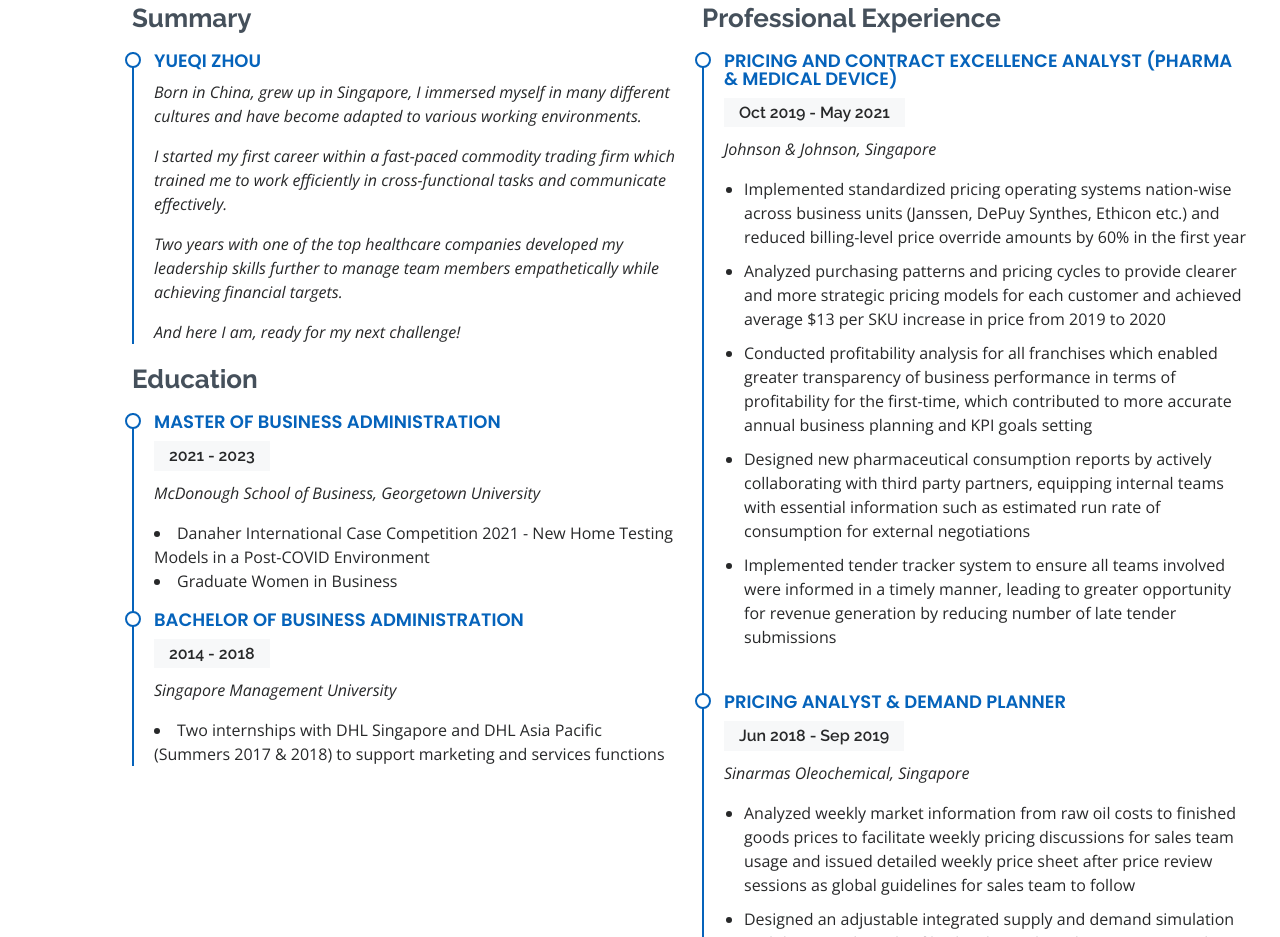
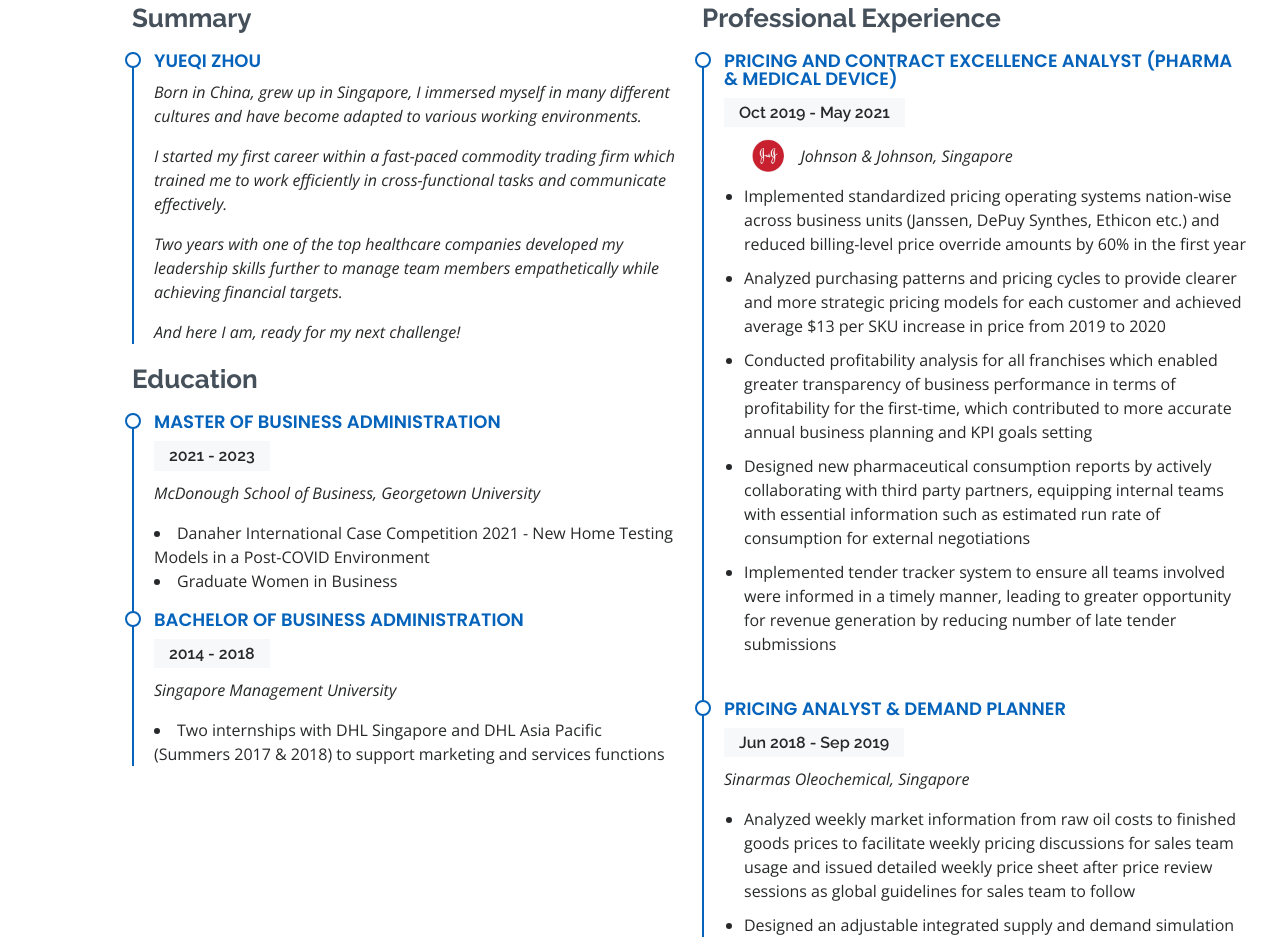
Before and after one commit to YueqiZhou/yueqi_website, a plain HTML site: page index.html in a window 1280 px wide. Shown: the part 1709-2646 px from the top of the page. Drawn offline with nearby package versions, Linux system fonts and the light colour scheme.

Commit message:
add J&J logo to resume page

```diff
--- a/index.html
+++ b/index.html
@@ -119,7 +119,7 @@
 
 
     <!-- ======= Skills Section ======= -->
-<!--    <section id="skills" class="skills section-bg">-->
+   <!-- <section id="skills" class="skills section-bg">-->
 <!--      <div class="container" data-aos="fade-up">-->
 
 <!--        <div class="section-title">-->
@@ -182,7 +182,7 @@
 <!--        </div>-->
 
 <!--      </div>-->
-<!--    </section>-->
+<!--    </section> -->
     <!-- End Skills Section -->
 
     <!-- ======= Resume Section ======= -->
@@ -231,7 +231,20 @@
             <div class="resume-item">
               <h4>Pricing and Contract Excellence Analyst (Pharma & Medical Device)</h4>
               <h5>Oct 2019 - May 2021</h5>
-              <p><em>Johnson & Johnson, Singapore </em></p>
+              <div class="container-fluid">
+                <div class="row">
+                  <div class="span4">
+                    <img src="assets/img/jnj.png", alt="...", style="max-width: 8.5%; float: left;">
+                    <div class="row">
+                      <p style="margin-top: 1.5%;"><em>Johnson & Johnson, Singapore </em></p>
+                    </div>
+
+                  </div>
+                </div>
+              </div>
+
+
+
               <ul>
                 <li>Implemented standardized pricing operating systems nation-wise across business units (Janssen, DePuy Synthes, Ethicon etc.) and reduced billing-level price override amounts by 60% in the first year</li>
                 <li>Analyzed purchasing patterns and pricing cycles to provide clearer and more strategic pricing models for each customer and achieved average $13 per SKU increase in price from 2019 to 2020 </li>
```
